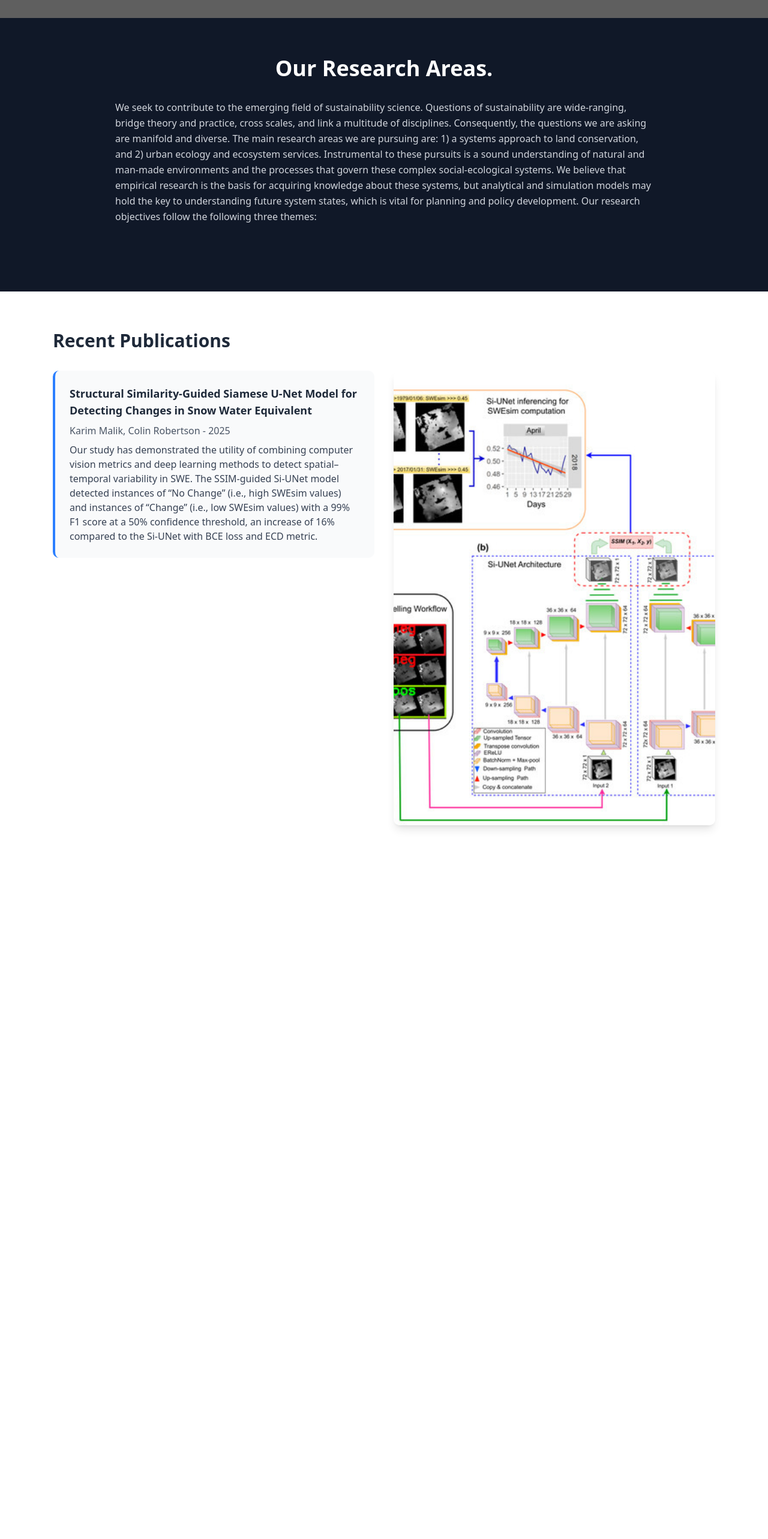
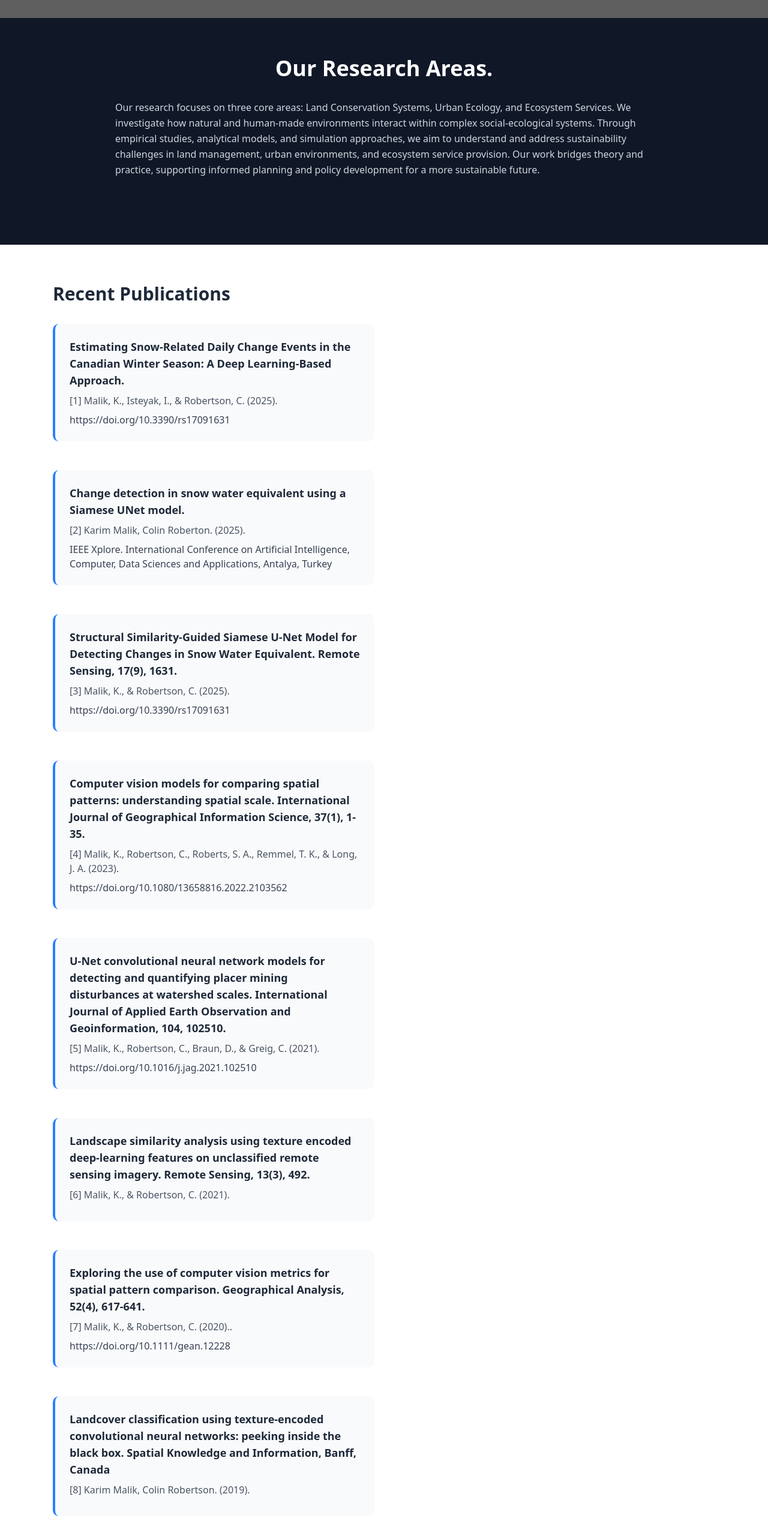
Before and after one commit to Isteyak12/thegeovisionlab, a Next.js app: page /research in a window 1280 px wide. Shown: the part 850-3416 px from the top of the page at 60% size. Before the commit the page ends 2290 px from the top, so only its background shows below. Built offline with nearby package versions, Linux system fonts and the light colour scheme; no server answers; grey boxes are pictures that could not be loaded.

Commit message:
research pg list

```diff
--- a/app/research/page.js
+++ b/app/research/page.js
@@ -35,12 +35,11 @@ export default function Research() {
           <h2 className="text-4xl font-bold text-center mb-8">Our Research Areas.</h2>
 
           <p className="text-gray-300 leading-relaxed mb-12 max-w-4xl mx-auto">
-            We seek to contribute to the emerging field of sustainability science. Questions of sustainability are wide-ranging, bridge theory and practice, cross scales,
-            and link a multitude of disciplines. Consequently, the questions we are asking are manifold and diverse. The main research areas we are pursuing are: 1) a
-            systems approach to land conservation, and 2) urban ecology and ecosystem services. Instrumental to these pursuits is a sound understanding of natural and
-            man-made environments and the processes that govern these complex social-ecological systems. We believe that empirical research is the basis for acquiring
-            knowledge about these systems, but analytical and simulation models may hold the key to understanding future system states, which is vital for planning and
-            policy development. Our research objectives follow the following three themes:
+            Our research focuses on three core areas: Land Conservation Systems, Urban Ecology, and Ecosystem Services.
+            We investigate how natural and human-made environments interact within complex social-ecological systems.
+            Through empirical studies, analytical models, and simulation approaches, we aim to understand and address
+            sustainability challenges in land management, urban environments, and ecosystem service provision.
+            Our work bridges theory and practice, supporting informed planning and policy development for a more sustainable future.
           </p>
 
           {/* Research Area Cards */}
@@ -93,60 +92,93 @@ export default function Research() {
             {/* Publication 1 */}
             <div className="grid lg:grid-cols-2 gap-8 items-start">
               <div className="bg-gray-50 p-6 rounded-lg border-l-4 border-blue-500">
-                <h3 className="text-lg font-semibold text-gray-800 mb-2">Structural Similarity-Guided Siamese U-Net Model for Detecting Changes in Snow Water Equivalent</h3>
-                <p className="text-gray-600 mb-2">Karim Malik, Colin Robertson - 2025</p>
-                <p className="text-gray-700">Our study has demonstrated the utility of combining computer vision metrics and deep learning methods to detect spatial–temporal variability in SWE. The SSIM-guided Si-UNet model detected instances of “No Change” (i.e., high SWEsim values) and instances of “Change” (i.e., low SWEsim values) with a 99% F1 score at a 50% confidence threshold, an increase of 16% compared to the Si-UNet with BCE loss and ECD metric.</p>
-              </div>
+                <h3 className="text-lg font-semibold text-gray-800 mb-2">Estimating Snow‐Related Daily Change Events in the Canadian Winter Season: A Deep Learning‐Based Approach. </h3>
+                <p className="text-gray-600 mb-2">[1] Malik, K., Isteyak, I., & Robertson, C. (2025).</p>
+                <a className="text-gray-700" href="https://doi.org/10.3390/rs17091631">https://doi.org/10.3390/rs17091631</a>
+               </div>
 
               {/* A4 Page Image Placeholder */}
-              <div className="bg-white shadow-lg rounded-lg overflow-hidden" style={{aspectRatio: '210/297'}}>
+              {/* <div className="bg-white shadow-lg rounded-lg overflow-hidden" style={{aspectRatio: '210/297'}}>
                 <img
                   src="/people/geovision_lab_photos/unet.jpg"
                   alt="Research Paper Preview"
                   className="w-full h-full object-cover"
                 />
-              </div>
+              </div> */}
             </div>
 
-            {/* Publication 2 */}
-            {/*
             <div className="grid lg:grid-cols-2 gap-8 items-start">
-              {/* A4 Page Image Placeholder */
-              /* <div className="bg-white shadow-lg rounded-lg overflow-hidden" style={{aspectRatio: '210/297'}}>
-                <img
-                  src="/api/placeholder/400/566"
-                  alt="Research Paper Preview"
-                  className="w-full h-full object-cover"
-                />
-              </div>
-
-              <div className="bg-gray-50 p-6 rounded-lg border-l-4 border-green-500">
-                <h3 className="text-lg font-semibold text-gray-800 mb-2">[Publication Title Placeholder]</h3>
-                <p className="text-gray-600 mb-2">[Authors] - [Year]</p>
-                <p className="text-gray-700">[Abstract or description placeholder - add your publication details here]</p>
-              </div>
-            </div>
-            */}
-
-            {/* Publication 3 */}
-            {/*
-            <div className="grid lg:grid-cols-2 gap-8 items-start">
-              <div className="bg-gray-50 p-6 rounded-lg border-l-4 border-purple-500">
-                <h3 className="text-lg font-semibold text-gray-800 mb-2">[Publication Title Placeholder]</h3>
-                <p className="text-gray-600 mb-2">[Authors] - [Year]</p>
-                <p className="text-gray-700">[Abstract or description placeholder - add your publication details here]</p>
+              <div className="bg-gray-50 p-6 rounded-lg border-l-4 border-blue-500">
+                <h3 className="text-lg font-semibold text-gray-800 mb-2">Change detection in snow water equivalent using a Siamese UNet model.</h3>
+                <p className="text-gray-600 mb-2">[2] Karim Malik, Colin Roberton. (2025).</p>
+                <p className="text-gray-700">IEEE Xplore. International Conference on Artificial Intelligence, Computer, Data Sciences and Applications, Antalya, Turkey</p>
               </div>
 
               {/* A4 Page Image Placeholder */}
               {/* <div className="bg-white shadow-lg rounded-lg overflow-hidden" style={{aspectRatio: '210/297'}}>
                 <img
-                  src="/api/placeholder/400/566"
+                  src="/people/geovision_lab_photos/unet.jpg"
                   alt="Research Paper Preview"
                   className="w-full h-full object-cover"
                 />
+              </div> */}
+            </div>
+
+            {/* Publication 3 */}
+            <div className="grid lg:grid-cols-2 gap-8 items-start">
+              <div className="bg-gray-50 p-6 rounded-lg border-l-4 border-blue-500">
+                <h3 className="text-lg font-semibold text-gray-800 mb-2">Structural Similarity-Guided Siamese U-Net Model for Detecting Changes in Snow Water Equivalent. Remote Sensing, 17(9), 1631.</h3>
+                <p className="text-gray-600 mb-2">[3] Malik, K., & Robertson, C. (2025).</p>
+                <a className="text-gray-700" href="https://doi.org/10.3390/rs17091631">https://doi.org/10.3390/rs17091631</a>
               </div>
             </div>
-            */}
+
+                        {/* Publication 4*/}
+            <div className="grid lg:grid-cols-2 gap-8 items-start">
+              <div className="bg-gray-50 p-6 rounded-lg border-l-4 border-blue-500">
+                <h3 className="text-lg font-semibold text-gray-800 mb-2">Computer vision models for comparing spatial patterns: understanding spatial scale. International Journal of Geographical Information Science, 37(1), 1-35.</h3>
+                <p className="text-gray-600 mb-2">[4] Malik, K., Robertson, C., Roberts, S. A., Remmel, T. K., & Long, J. A. (2023).</p>
+                <a className="text-gray-700" href="https://doi.org/10.1080/13658816.2022.2103562">https://doi.org/10.1080/13658816.2022.2103562</a>
+              </div>
+            </div>
+
+
+
+                        {/* Publication 5*/}
+            <div className="grid lg:grid-cols-2 gap-8 items-start">
+              <div className="bg-gray-50 p-6 rounded-lg border-l-4 border-blue-500">
+                <h3 className="text-lg font-semibold text-gray-800 mb-2"> U-Net convolutional neural network models for detecting and quantifying placer mining disturbances at watershed scales. International Journal of Applied Earth Observation and Geoinformation, 104, 102510.</h3>
+                <p className="text-gray-600 mb-2">[5] Malik, K., Robertson, C., Braun, D., & Greig, C. (2021).</p>
+                <a className="text-gray-700" href="https://doi.org/10.1016/j.jag.2021.102510">https://doi.org/10.1016/j.jag.2021.102510</a>
+              </div>
+            </div>
+
+                        {/* Publication 6*/}
+            <div className="grid lg:grid-cols-2 gap-8 items-start">
+              <div className="bg-gray-50 p-6 rounded-lg border-l-4 border-blue-500">
+                <h3 className="text-lg font-semibold text-gray-800 mb-2"> Landscape similarity analysis using texture encoded deep-learning features on unclassified remote sensing imagery. Remote Sensing, 13(3), 492.</h3>
+                <p className="text-gray-600 mb-2">[6] Malik, K., & Robertson, C. (2021).</p>
+              </div>
+            </div>
+
+
+                        {/* Publication 7*/}
+            <div className="grid lg:grid-cols-2 gap-8 items-start">
+              <div className="bg-gray-50 p-6 rounded-lg border-l-4 border-blue-500">
+                <h3 className="text-lg font-semibold text-gray-800 mb-2"> Exploring the use of computer vision metrics for spatial pattern comparison. Geographical Analysis, 52(4), 617-641.</h3>
+                <p className="text-gray-600 mb-2">[7] Malik, K., & Robertson, C. (2020)..</p>
+                <a className="text-gray-700" href="https://doi.org/10.1111/gean.12228">https://doi.org/10.1111/gean.12228</a>
+              </div>
+            </div>
+
+
+                        {/* Publication 8*/}
+            <div className="grid lg:grid-cols-2 gap-8 items-start">
+              <div className="bg-gray-50 p-6 rounded-lg border-l-4 border-blue-500">
+                <h3 className="text-lg font-semibold text-gray-800 mb-2"> Landcover classification using texture-encoded convolutional neural networks: peeking inside the black box. Spatial Knowledge and Information, Banff, Canada</h3>
+                <p className="text-gray-600 mb-2">[8] Karim Malik, Colin Robertson. (2019).</p>
+              </div>
+            </div>
           </div>
         </div>
       </section>
```
